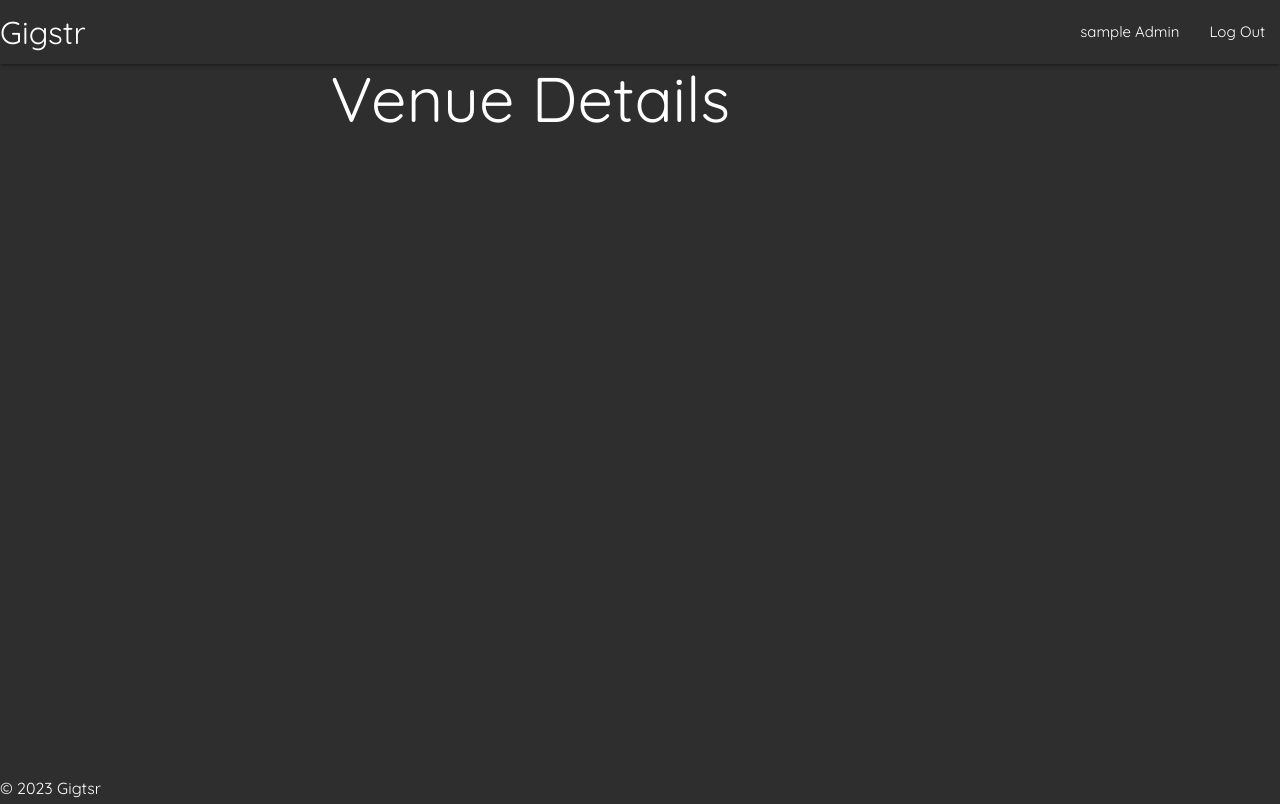
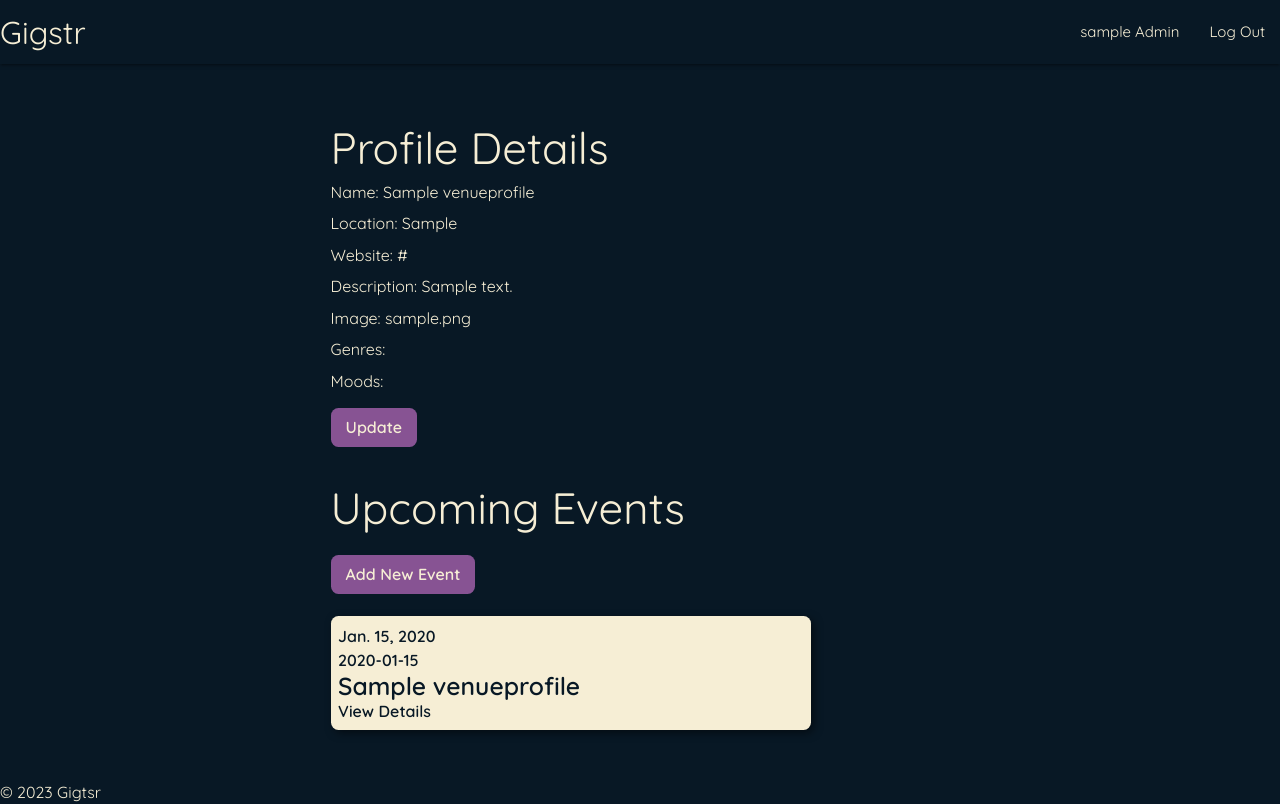
Before and after one commit to mqpiffle/Project-2-Gigstr, a Django app: page /venues/1/ in a window 1280 px wide. Run offline with Django 4.2, Linux system fonts and the light colour scheme; a user stored in the database is signed in; tables that the repository leaves empty hold one stand-in row (values such as "Sample post"); some web fonts are replaced.

Commit message:
basic functionality for venues and fane implemented, ready for presentation

```diff
--- a/main_app/static/css/styles.css
+++ b/main_app/static/css/styles.css
@@ -1,12 +1,18 @@
 @import url('https://fonts.googleapis.com/css2?family=Quicksand:wght@300;400;500;600;700&family=Rye&display=swap');
+
+:root {
+    --bg-clr-primary: hsl(207, 63%, 9%);
+    --fg-clr-primary: hsl(45, 63%, 90%);
+}
+
 *,
 *::before,
 *::after {
     box-sizing: border-box !important;
     margin: 0;
     padding: 0;
-    background-color: hsl(0, 0%, 18%) !important;
-    color: white;
+    background-color: var(--bg-clr-primary) !important;
+    color: var(--fg-clr-primary) !important;
 }
 
 h1,
@@ -23,6 +29,7 @@
     font-weight: 400 !important;
     display: flex;
     flex-direction: column;
+    gap: 2rem;
     min-height: 100vh;
 }
 
@@ -32,7 +39,7 @@
     margin: 0 auto;
 }
 
-.g-bands-container {
+.g-profile-container {
     margin: 2rem auto;
     display: flex;
     flex-direction: column;
@@ -66,7 +73,7 @@
     font-weight: 600;
     margin: 0.5rem 0;
     padding: 0.5rem 1rem;
-    color: white !important;
+    color: var(--fg-clr-primary) !important;
     background-color: hsl(289, 28%, 45%) !important;
     border: none;
     border-radius: 0.5rem;
@@ -77,6 +84,12 @@
 .g-btn:hover {
     background-color: hsl(289, 28%, 27%) !important;
     transition: background-color 180ms ease;
+}
+
+.g-btn-ctr-inline {
+    display: flex;
+    align-items: center;
+    gap: 0.5rem;
 }
 .g-events-container {
     display: flex;
@@ -91,7 +104,8 @@
 }
 .g-card,
 .g-card * {
+    font-weight: 600;
     margin: 0;
-    color: hsl(270, 100%, 9%) !important;
-    background-color: white !important;
+    color: var(--bg-clr-primary) !important;
+    background-color: var(--fg-clr-primary) !important;
 }
--- a/main_app/templates/bands/details.html
+++ b/main_app/templates/bands/details.html
@@ -1,5 +1,5 @@
 {% extends 'base.html' %} {% block content %}
-<div class="g-bands-container">
+<div class="g-profile-container">
     <h3>Profile Details</h3>
     <p>Name: {{ band_profile.name }}</p>
     <p>Location: {{ band_profile.location }}</p>
--- a/main_app/templates/venues/details.html
+++ b/main_app/templates/venues/details.html
@@ -1,9 +1,48 @@
-{%extends 'base.html'%}
-{% block content %}
-    <h1>Venue Details</h1>
-    <p>{{ venue_profile.name }}</p>
-    <p>{{ venue_profile.location }}</p>
-    <p>{{ venue_profile.website }}</p>
-    <p>{{ venue_profile.description }}</p>
-    <p>{{ venue_profile.image }}</p>
+{% extends 'base.html' %} {% block content %}
+<div class="g-profile-container">
+    <h3>Profile Details</h3>
+    <p>Name: {{ venue_profile.name }}</p>
+    <p>Location: {{ venue_profile.location }}</p>
+    <p>Website: {{ venue_profile.website }}</p>
+    <p>Description: {{ venue_profile.description }}</p>
+    <p>Image: {{ venue_profile.image }}</p>
+    <div class="g-tags-container">
+        <div>Genres:</div>
+        {% for genre in venue_profile.genres.all %}
+        <div class="g-tags g-genres">{{ genre.name }}</div>
+        {% endfor %}
+    </div>
+    <div class="g-tags-container">
+        <div>Moods:</div>
+        {% for mood in venue_profile.moods.all %}
+        <div class="g-tags g-moods">{{ mood.name }}</div>
+        {% endfor %}
+    </div>
+    <a
+        href="{% url 'gigstr:venues_update' venue_profile.id %}"
+        class="g-btn"
+        >Update</a
+    >
+</div>
+<div class="g-events-container">
+    <h3>Upcoming Events</h3>
+    <a
+        href="{% url 'gigstr:events_create' %}"
+        class="g-btn"
+        >Add New Event</a
+    >
+    <div class="g-events-container">
+        {% for event in venue_events %}
+        <div class="g-card">
+            <p>{{ event.date }}</p>
+            <p>{{ event.time }}</p>
+            {% for band in event.bands_set.all %}
+            <h5>{{ band.name }}</h5>
+            {% endfor %}
+            <h5>{{ event.venue }}</h5>
+            <a href="{% url 'gigstr:events_detail' event.id %}">View Details</a>
+        </div>
+        {% endfor %}
+    </div>
+</div>
 {% endblock %}
--- a/main_app/urls.py
+++ b/main_app/urls.py
@@ -11,9 +11,9 @@
     # PROFILE URLS
     # FANS
     path('fans/', views.FanList.as_view(), name='fans_index'),
-    path('fans/<int:fan_id>/', views.FanProfileDetail.as_view(), name='fans_detail'),
+    path('fans/<int:fan_id>/', views.FanProfileDetail, name='fans_detail'),
     path('fans/create/', views.FanProfileCreate.as_view(), name='fans_create'),
-    path('fans/<int:fan_id>/update/', views.FanProfileUpdate.as_view(), name='fans_update'),
+    path('fans/<int:pk>/update/', views.FanProfileUpdate.as_view(), name='fans_update'),
     path('fans/<int:pk>/delete/', views.FanProfileDelete.as_view(), name='fans_delete'),
     # BANDS
     path('bands/', views.BandList.as_view(), name='bands_index'),
@@ -24,13 +24,13 @@
     # path('bands/<int:event_id>/dashboard/', views.BandDashboard.as_view(), name='bands_dashboard'),
     # VENUES
     path('venues/', views.VenueList.as_view(), name='venues_index'),
-    path('venues/<int:pk>/', views.VenueProfileDetail.as_view(), name='venues_detail'),
+    path('venues/<int:venue_id>/', views.VenueProfileDetail, name='venues_detail'),
     path('venues/create/', views.VenueProfileCreate.as_view(), name='venues_create'),
     path('venues/<int:pk>/update/', views.VenueProfileUpdate.as_view(), name='venues_update'),
     path('venues/<int:pk>/delete/', views.VenueProfileDelete.as_view(), name='venues_delete'),
     # EVENTS URLS
     path('events/', views.EventList.as_view(), name='events_index'),
-    path('events/<int:pk>/', views.EventDetail.as_view(), name='events_detail'),
+    path('events/<int:event_id>/', views.EventDetail, name='events_detail'),
     path('events/create/', views.EventCreate.as_view(), name='events_create'),
     path('events/<int:pk>/update/', views.EventUpdate.as_view(), name='events_update'),
     path('events/<int:pk>/delete/', views.EventDelete.as_view(), name='events_delete'),
--- a/main_app/views.py
+++ b/main_app/views.py
@@ -50,10 +50,14 @@
     permission_required = 'main_app.view_venueprofile'
     model = VenueProfile
     template_name = 'venues/index.html'
-class VenueProfileDetail(LoginRequiredMixin, PermissionRequiredMixin, DetailView):
-    permission_required = 'main_app.view_venueprofile'
-    model = VenueProfile
-    template_name = 'venues/details.html'
+# class VenueProfileDetail(LoginRequiredMixin, PermissionRequiredMixin, DetailView):
+#     permission_required = 'main_app.view_venueprofile'
+#     model = VenueProfile
+#     template_name = 'venues/details.html'
+def VenueProfileDetail(request, venue_id):
+    venue = VenueProfile.objects.get(user=request.user.id)
+    venue_events = Event.objects.filter(venue=venue_id)
+    return render(request, 'venues/details.html', {'venue_profile': venue, 'venue_events': venue_events})
 
 class VenueProfileCreate(LoginRequiredMixin, PermissionRequiredMixin, CreateView):
     permission_required = 'main_app.add_venueprofile'
@@ -66,7 +70,7 @@
     fields = ['name', 'location', 'website','description', 'image']
 
 class VenueProfileDelete(LoginRequiredMixin, PermissionRequiredMixin, DeleteView):
-    permission_required = 'main_app.remove_venueprofile'
+    permission_required = 'main_app.delete_venueprofile'
     model = VenueProfile
     success_url = '/venues/'
 
@@ -122,7 +126,7 @@
     fields = ['name', 'location', 'website','description', 'image', 'genres', 'moods']
 
 class BandProfileDelete(LoginRequiredMixin, PermissionRequiredMixin, DeleteView):
-    permission_required = 'main_app.remove_bandprofile'
+    permission_required = 'main_app.delete_bandprofile'
     model = BandProfile
     success_url = '/bands/'
 
@@ -131,10 +135,15 @@
     permission_required = 'main_app.view_fanprofile'
     model = FanProfile
     template_name = 'fans/index.html'
-class FanProfileDetail(LoginRequiredMixin, PermissionRequiredMixin, DetailView):
-    permission_required = 'main_app.view_fanprofile'
-    model = FanProfile
-    template_name = 'fans/details.html'
+# class FanProfileDetail(LoginRequiredMixin, PermissionRequiredMixin, DetailView):
+#     permission_required = 'main_app.view_fanprofile'
+#     model = FanProfile
+#     template_name = 'fans/details.html'
+
+def FanProfileDetail(request, fan_id):
+    fan = FanProfile.objects.get(user=request.user.id)
+    # band_events = Event.objects.filter(bands=band_id)
+    return render(request, 'fans/details.html', {'fan_profile': fan})
 
 class FanProfileCreate(LoginRequiredMixin, PermissionRequiredMixin, CreateView):
     permission_required = 'main_app.add_fanprofile'
@@ -142,12 +151,12 @@
     fields = ['display_name', 'location', 'website','description', 'image']
 
 class FanProfileUpdate(LoginRequiredMixin, PermissionRequiredMixin, UpdateView):
-    permission_required = 'main_app.set_fanprofile'
+    permission_required = 'main_app.change_fanprofile'
     model = FanProfile
     fields = ['display_name', 'location', 'website','description', 'image']
 
 class FanProfileDelete(LoginRequiredMixin, PermissionRequiredMixin, DeleteView):
-    permission_required = 'main_app.remove_fanprofile'
+    permission_required = 'main_app.delete_fanprofile'
     model = FanProfile
     success_url = '/fans/'
 
@@ -158,10 +167,18 @@
     template_name = 'events/index.html'
 
 
-class EventDetail(LoginRequiredMixin, PermissionRequiredMixin, DetailView):
-    permission_required = 'main_app.view_event'
-    model = Event
-    template_name = 'events/details.html'
+# class EventDetail(LoginRequiredMixin, PermissionRequiredMixin, DetailView):
+#     permission_required = 'main_app.view_event'
+#     model = Event
+#     template_name = 'events/details.html'
+
+def EventDetail(request, event_id):
+    event = Event.objects.get(id=event_id)
+    bands_ids = event.bands.all().values_list('id')
+    event_bands = BandProfile.objects.filter(id__in=bands_ids)
+    # band = BandProfile.objects.get(user=request.user.id)
+    # band_events = Event.objects.filter(bands=band_id)
+    return render(request, 'events/details.html', {'event': event, 'event_bands': event_bands})
 
 class EventCreate(LoginRequiredMixin, PermissionRequiredMixin, CreateView):
     permission_required = 'main_app.add_event'
```
Also changed, not shown: main_app/templates/events/details.html (+6 -3 lines), main_app/templates/fans/details.html (+7 -0 lines), main_app/templates/home.html (+5 -3 lines).
